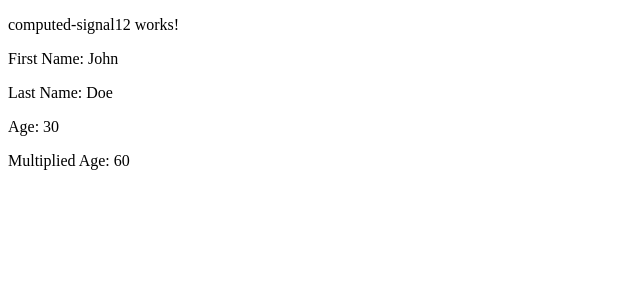
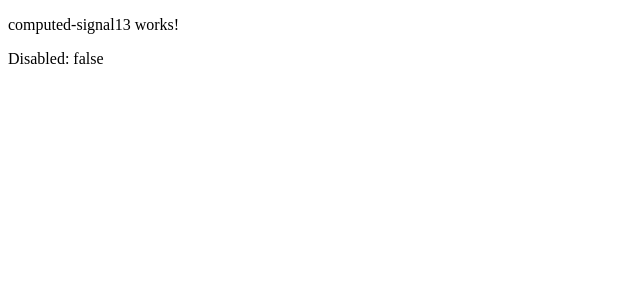
Before and after one commit to oleksy-piotr-angular/angular18_Signals, an Angular app in the folder tutorialWithSignalsConcept/: page / in a window 1280 px wide. Shown: the top 300 px of the page, without its empty margins (0-640 px from the left). Built offline with nearby package versions, Linux system fonts and the light colour scheme.

Commit message:
94. ⚡ Boost Your Angular Skills: Understanding Signal Inputs & Transforms for Better Components! 🚀📚

```diff
--- a/tutorialWithSignalsConcept/src/app/app.component.html
+++ b/tutorialWithSignalsConcept/src/app/app.component.html
@@ -27,9 +27,10 @@ br />-------------------------------------------
 <div>
   {{ nameChange$ | async }}
 </div>-->
-<!-- Component with Input Property Binding with InputSignals -->
+<!-- Component with Input Property Binding with InputSignals
 <app-computed-signal12
   [firstName]="firstName"
   [studentAge]="age"
   [lastName]="lastName"
-></app-computed-signal12>
+></app-computed-signal12>-->
+<app-computed-signal13 [disabled]="'<Some String>'"></app-computed-signal13>
--- a/tutorialWithSignalsConcept/src/app/app.component.ts
+++ b/tutorialWithSignalsConcept/src/app/app.component.ts
@@ -14,6 +14,7 @@ import { Observable } from 'rxjs';
 import { outputToObservable } from '@angular/core/rxjs-interop';
 import { AsyncPipe } from '@angular/common';
 import { ComputedSignal12Component } from './components/computed-signal12/computed-signal12.component';
+import { ComputedSignal13Component } from './components/computed-signal13/computed-signal13.component';
 
 @Component({
   selector: 'app-root',
@@ -30,7 +31,8 @@ import { ComputedSignal12Component } from './components/computed-signal12/comput
     // ComputedSignal9Component,
     // ComputedSignal10Component,
     // ComputedSignal11Component,
-    ComputedSignal12Component,
+    // ComputedSignal12Component,
+    ComputedSignal13Component,
     // AsyncPipe,
   ],
   templateUrl: './app.component.html',
--- /dev/null
+++ b/tutorialWithSignalsConcept/src/app/components/computed-signal13/computed-signal13.component.html
@@ -0,0 +1,4 @@
+<p>computed-signal13 works!</p>
+<div>
+  <p>Disabled: {{ disabled() }}</p>
+</div>
--- /dev/null
+++ b/tutorialWithSignalsConcept/src/app/components/computed-signal13/computed-signal13.component.ts
@@ -0,0 +1,16 @@
+import { Component, input, InputSignalWithTransform } from '@angular/core';
+
+@Component({
+  selector: 'app-computed-signal13',
+  standalone: true,
+  imports: [],
+  templateUrl: './computed-signal13.component.html',
+  styleUrl: './computed-signal13.component.scss',
+})
+export class ComputedSignal13Component {
+  disabled: InputSignalWithTransform<boolean, string | boolean> = input(false, {
+    transform: (value: boolean | string) => {
+      return typeof value === 'string' ? value === '' : value;
+    },
+  });
+}
```
Also changed, not shown: tutorialWithSignalsConcept/src/app/components/computed-signal13/computed-signal13.component.scss (added), 1 other file (tests, documents, lock files or other folders).
